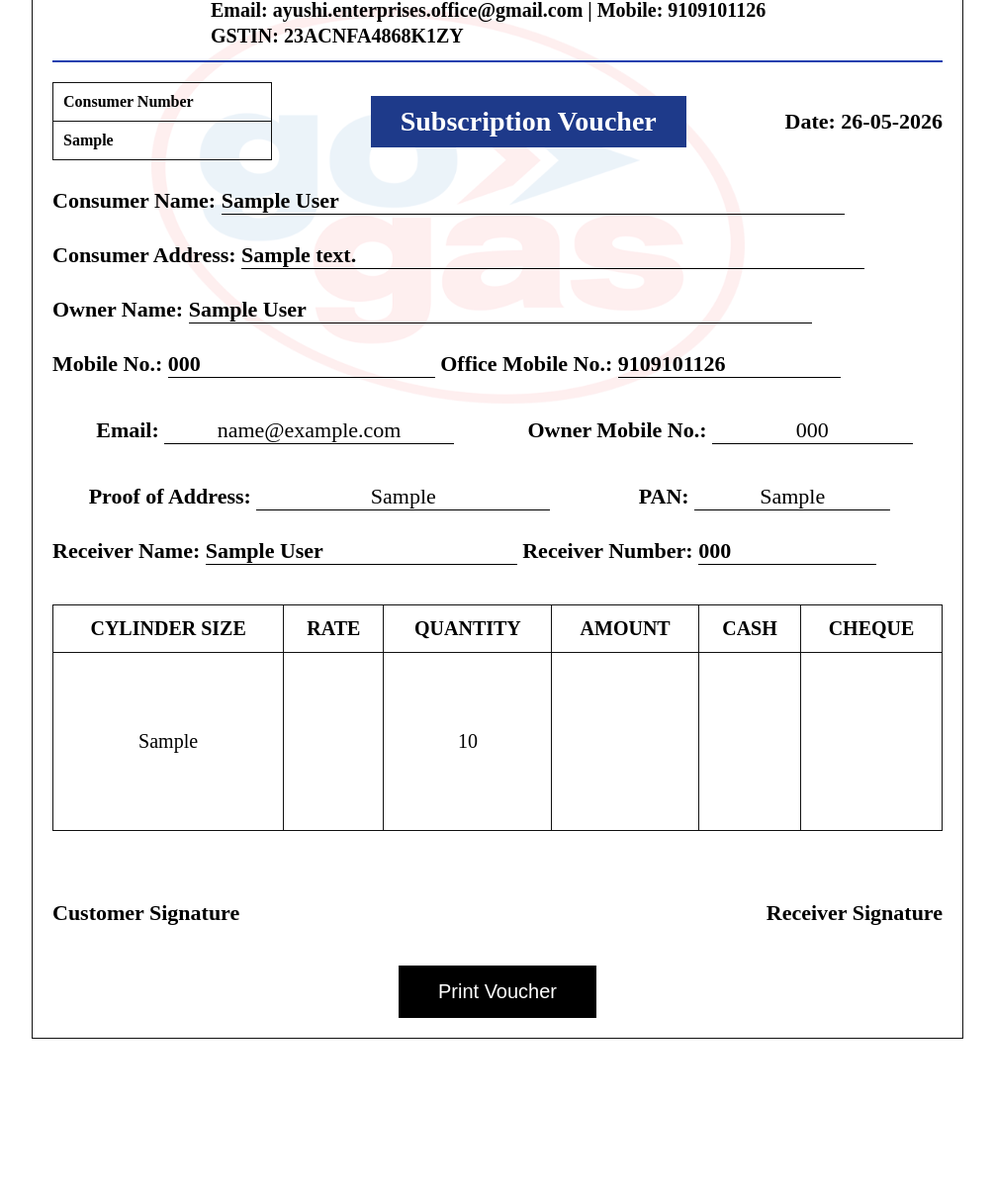
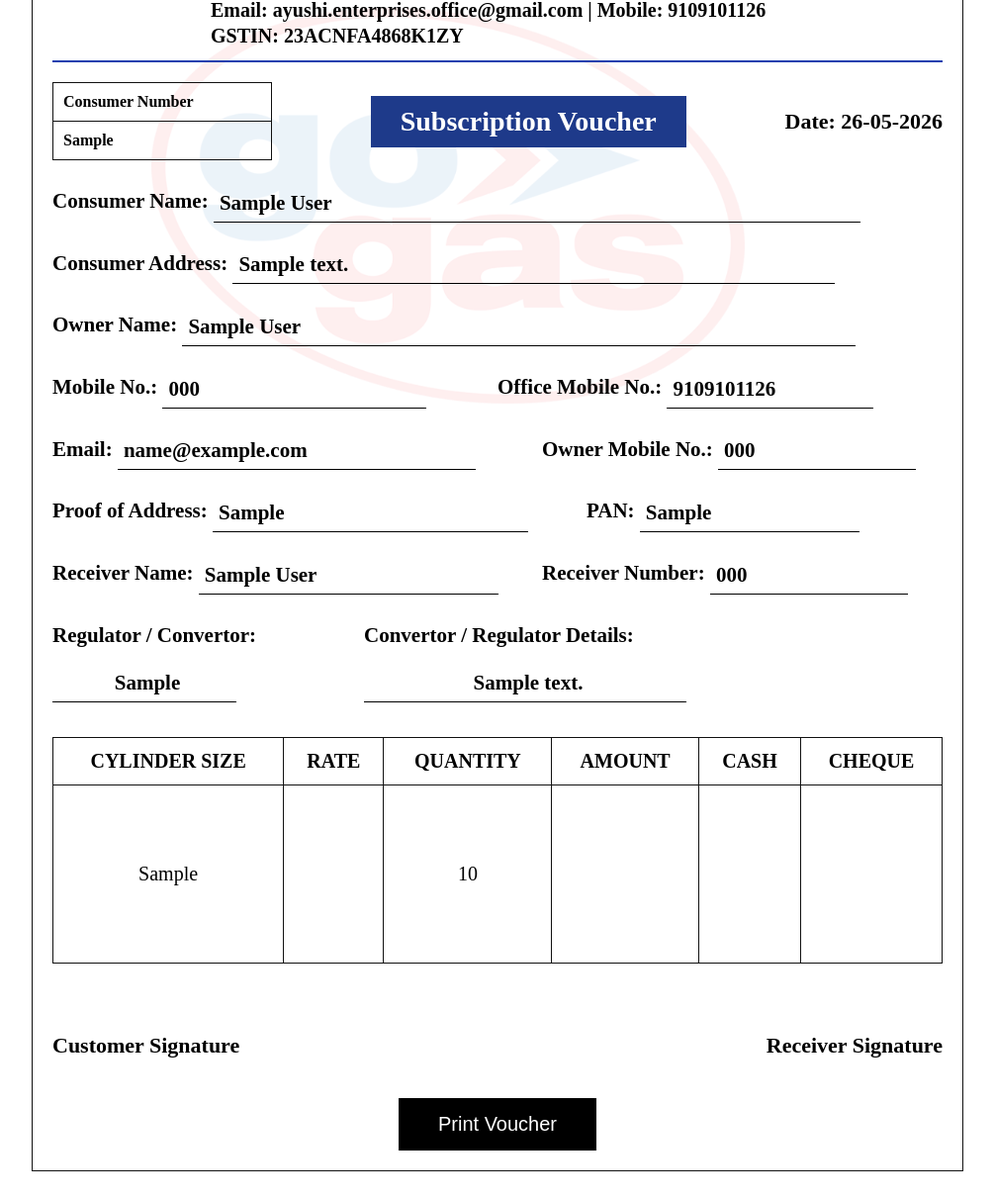
Before and after one commit to ankitshrotriya2202-rgb/go_gas, a Flask app: page /connection_certificate/1 in a window 1280 px wide. Shown: the part 201-1413 px from the top of the page at 99% size, without its empty margins (137-1142 px from the left). Before the commit the page ends 1251 px from the top, so only its background shows below. Run offline with Flask 3, Linux system fonts and the light colour scheme; tables that the repository leaves empty hold one stand-in row (values such as "Sample post").

Commit message:
Update connection_certificate.html

```diff
--- a/templates/connection_certificate.html
+++ b/templates/connection_certificate.html
@@ -1,5 +1,6 @@
 <!DOCTYPE html>
 <html lang="en">
+
 <head>
 
     <meta charset="UTF-8">
@@ -142,17 +143,26 @@
 
         .field{
 
-            margin-top:28px;
+            margin-top:22px;
 
-            font-size:22px;
+            font-size:21px;
 
             font-weight:bold;
+
+            line-height:38px;
         }
 
         .line{
+
             border-bottom:1px solid black;
+
             display:inline-block;
-            width:70%;
+
+            min-height:28px;
+
+            vertical-align:middle;
+
+            padding-left:6px;
         }
 
         table{
@@ -161,7 +171,7 @@
 
             border-collapse:collapse;
 
-            margin-top:40px;
+            margin-top:35px;
         }
 
         table th,
@@ -174,6 +184,30 @@
             text-align:center;
 
             font-size:20px;
+        }
+
+        .info-table{
+
+            width:100%;
+
+            border:none;
+
+            margin-top:0;
+        }
+
+        .info-table td{
+
+            border:none;
+
+            padding:0;
+
+            text-align:left;
+
+            vertical-align:top;
+
+            font-size:21px;
+
+            font-weight:bold;
         }
 
         .signatures{
@@ -298,30 +332,13 @@
 
         </div>
 
+
         <!-- Fields -->
 
         <div class="field">
 
             Consumer Name:
-            <span class="line">
-                {{ customer.customer_name }}
-            </span>
-
-        </div>
-
-        <div class="field">
-
-            Consumer Address:
-            <span class="line">
-                {{ customer.address }}
-            </span>
-
-        </div>
-
-        <div class="field">
-
-    Owner Name:
-    <span class="line">
+            <span class="line" style="width:72%;">
 
                 {{ customer.customer_name }}
 
@@ -329,41 +346,80 @@
 
         </div>
 
+
         <div class="field">
 
-            Mobile No.:
-            <span class="line" style="width:30%;">
-                {{ customer.mobile }}
-            </span>
+            Consumer Address:
+            <span class="line" style="width:67%;">
 
-            Office Mobile No.:
-            <span class="line" style="width:25%;">
-                9109101126
+                {{ customer.address }}
+
             </span>
 
         </div>
 
+
         <div class="field">
 
-    <table style="width:100%; border:none;">
+            Owner Name:
+            <span class="line" style="width:75%;">
+
+                {{ customer.customer_name }}
+
+            </span>
+
+        </div>
+
+
+        <!-- MOBILE -->
+
+        <div class="field">
+
+            <table class="info-table">
 
                 <tr>
 
-            <td style="
-                width:50%;
-                border:none;
-                padding:0;
-                font-size:22px;
-                font-weight:bold;
-                ">
+                    <td style="width:50%;">
+
+                        Mobile No.:
+                        <span class="line" style="width:58%;">
+
+                            {{ customer.mobile }}
+
+                        </span>
+
+                    </td>
+
+                    <td style="width:50%;">
+
+                        Office Mobile No.:
+                        <span class="line" style="width:45%;">
+
+                            9109101126
+
+                        </span>
+
+                    </td>
+
+                </tr>
+
+            </table>
+
+        </div>
+
+
+        <!-- EMAIL -->
+
+        <div class="field">
+
+            <table class="info-table">
+
+                <tr>
+
+                    <td style="width:55%;">
 
                         Email:
-                <span style="
-                    border-bottom:1px solid black;
-                    display:inline-block;
-                    width:65%;
-                    font-weight:normal;
-                    ">
+                        <span class="line" style="width:72%;">
 
                             {{ customer.email }}
 
@@ -371,21 +427,10 @@
 
                     </td>
 
-            <td style="
-                width:50%;
-                border:none;
-                padding:0;
-                font-size:22px;
-                font-weight:bold;
-                ">
+                    <td style="width:45%;">
 
                         Owner Mobile No.:
-                <span style="
-                    border-bottom:1px solid black;
-                    display:inline-block;
-                    width:45%;
-                    font-weight:normal;
-                    ">
+                        <span class="line" style="width:48%;">
 
                             {{ customer.mobile }}
 
@@ -399,27 +444,19 @@
 
         </div>
 
+
+        <!-- PROOF -->
+
         <div class="field">
 
-    <table style="width:100%; border:none;">
+            <table class="info-table">
 
                 <tr>
 
-            <td style="
-                width:60%;
-                border:none;
-                padding:0;
-                font-size:22px;
-                font-weight:bold;
-                ">
+                    <td style="width:60%;">
 
                         Proof of Address:
-                <span style="
-                    border-bottom:1px solid black;
-                    display:inline-block;
-                    width:55%;
-                    font-weight:normal;
-                    ">
+                        <span class="line" style="width:58%;">
 
                             {{ customer.id_proof }}
 
@@ -427,21 +464,10 @@
 
                     </td>
 
-            <td style="
-                width:40%;
-                border:none;
-                padding:0;
-                font-size:22px;
-                font-weight:bold;
-                ">
+                    <td style="width:40%;">
 
                         PAN:
-                <span style="
-                    border-bottom:1px solid black;
-                    display:inline-block;
-                    width:55%;
-                    font-weight:normal;
-                    ">
+                        <span class="line" style="width:60%;">
 
                             {{ customer.pan_no }}
 
@@ -455,19 +481,97 @@
 
         </div>
 
+
+        <!-- RECEIVER -->
+
         <div class="field">
 
+            <table class="info-table">
+
+                <tr>
+
+                    <td style="width:55%;">
+
                         Receiver Name:
-            <span class="line" style="width:35%;">
+                        <span class="line" style="width:60%;">
+
                             {{ customer.receiver_name }}
+
                         </span>
 
+                    </td>
+
+                    <td style="width:45%;">
+
                         Receiver Number:
-            <span class="line" style="width:20%;">
+                        <span class="line" style="width:48%;">
+
                             {{ customer.mobile }}
+
                         </span>
 
+                    </td>
+
+                </tr>
+
+            </table>
+
         </div>
+
+
+        <!-- CONVERTOR -->
+
+        <div class="field">
+
+            <table class="info-table">
+
+                <tr>
+
+                    <td style="
+                        width:35%;
+                        padding-right:20px;
+                    ">
+
+                        Regulator / Convertor:
+
+                        <br>
+
+                        <span class="line" style="
+                            width:180px;
+                            margin-top:10px;
+                            text-align:center;
+                        ">
+
+                            {{ customer.regulator_no }}
+
+                        </span>
+
+                    </td>
+
+                    <td style="width:65%;">
+
+                        Convertor / Regulator Details:
+
+                        <br>
+
+                        <span class="line" style="
+                            width:320px;
+                            margin-top:10px;
+                            text-align:center;
+                        ">
+
+                            {{ customer.stove_details }}
+
+                        </span>
+
+                    </td>
+
+                </tr>
+
+            </table>
+
+        </div>
+
 
         <!-- Table -->
 
@@ -507,6 +611,7 @@
 
         </table>
 
+
         <!-- Sign -->
 
         <div class="signatures">
@@ -520,6 +625,7 @@
             </div>
 
         </div>
+
 
         <!-- Print -->
 
@@ -546,4 +652,5 @@
 </div>
 
 </body>
+
 </html>
```
Lines whose indentation alone changed are shown as unchanged.
